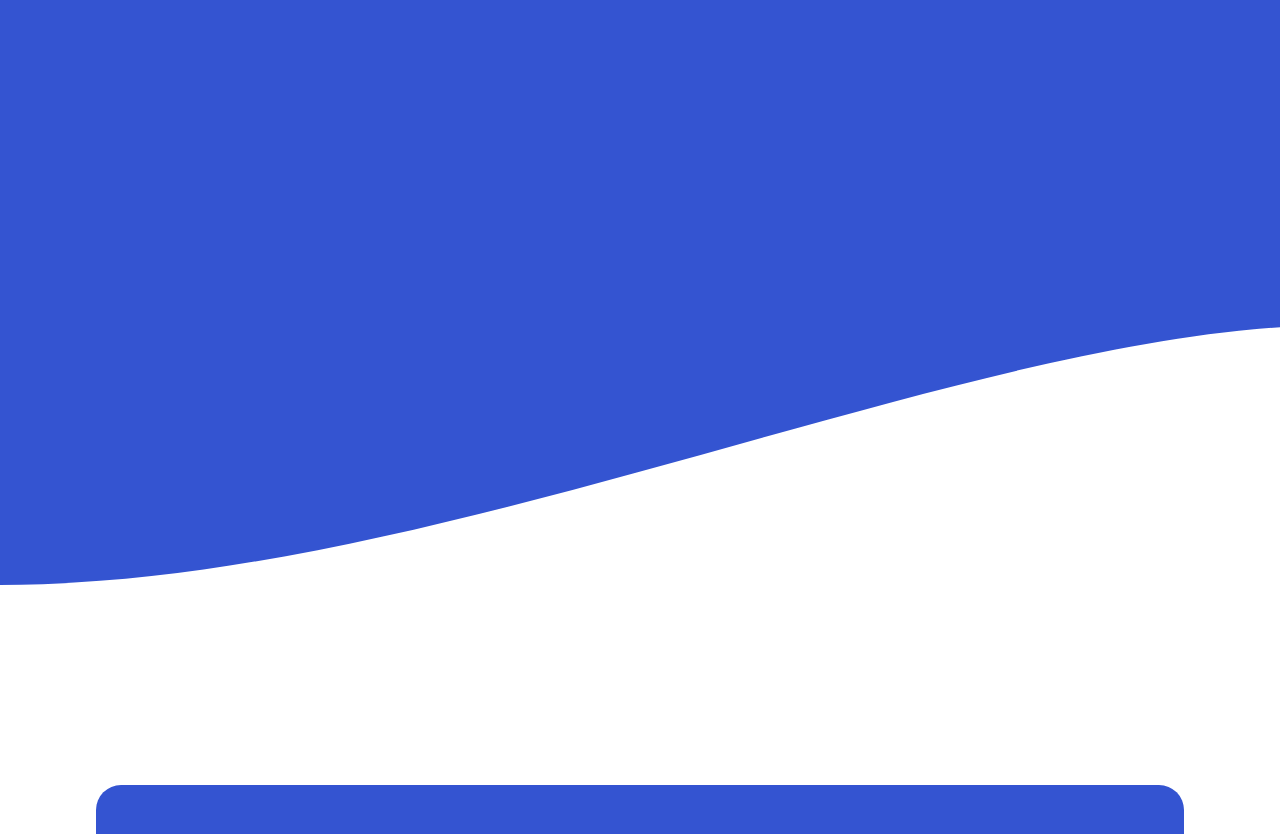
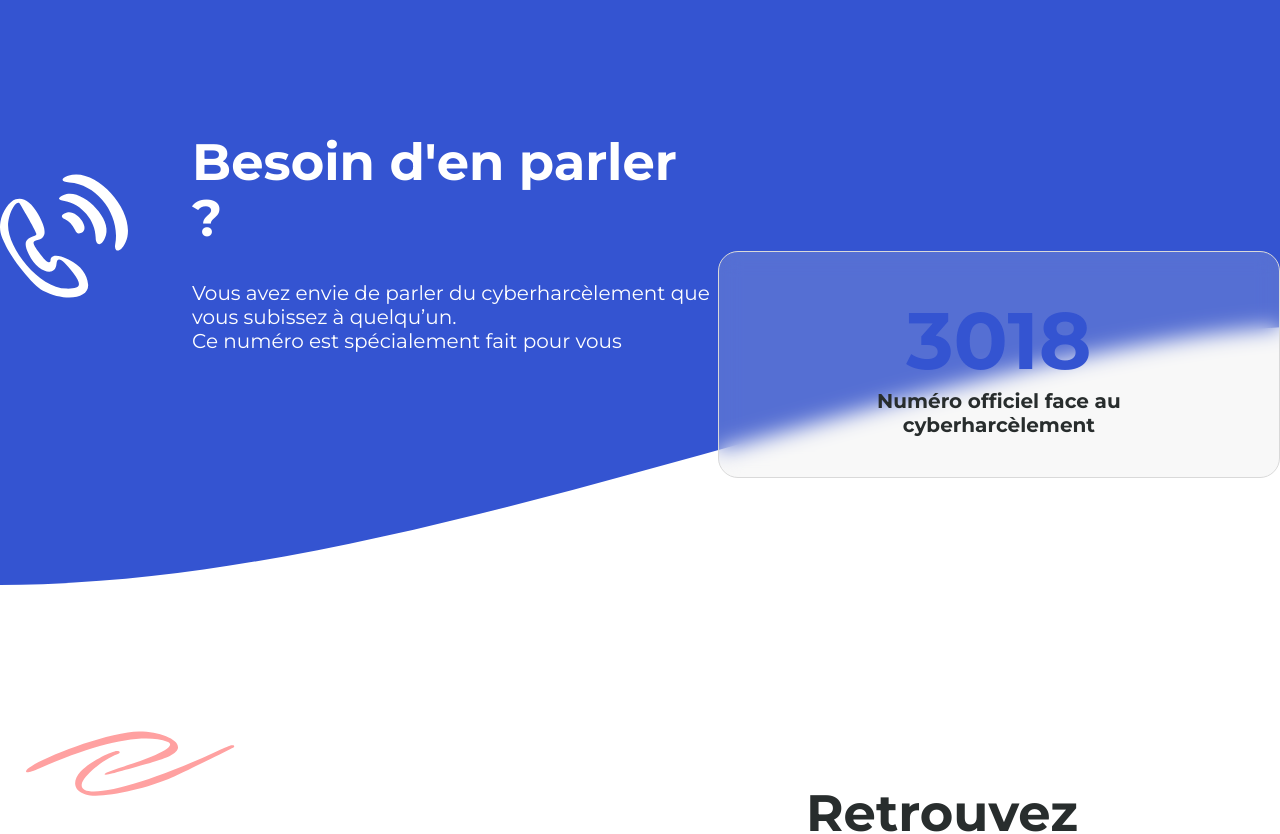
Before and after one commit to matheoftne/acapella, a Vue app: page /parlons-en in a window 1280 px wide. Shown: the part 180-1014 px from the top of the page. Built offline with nearby package versions, Linux system fonts and the light colour scheme; no server answers; the database is empty.

Commit message:
finished parlons-en

```diff
--- a/src/components/Calendar.vue
+++ b/src/components/Calendar.vue
@@ -304,7 +304,6 @@ h2 {
   }
 
   .rdv {
-    width: 100vw;
     background-color: #D8E0FF;
     padding: 3rem 5rem;
   }
--- a/src/components/Footer.vue
+++ b/src/components/Footer.vue
@@ -30,7 +30,7 @@
                 <h3>Navigation</h3>
                 <div class="grid-item-content grid-item-column">
                     <router-link to="/">Accueil</router-link>
-                    <router-link to="/">Parlons en ?</router-link>
+                    <router-link to="/parlons-en">Parlons en ?</router-link>
                     <router-link to="/">A propos</router-link>
                     <router-link to="/">Cyberharcèlement</router-link>
                     <router-link to="/blog">Blog</router-link>
--- /dev/null
+++ b/src/components/Locaux.vue
@@ -0,0 +1,71 @@
+<template>
+
+<div class="locaux pad-base">
+        <div class="local">
+            <p>Local Paris</p>
+            <p>12 Rue Henry Barbus</p>
+            <p>75010 Paris</p>
+            <a href="tel:0208564752">02 08 56 47 52</a>
+            <a href="mailto:bonjour@acapela.fr">bonjour@acapela.fr</a>
+        </div>
+        <div class="local">
+            <p>Local Lyon</p>
+            <p>07 Avenue Pasteur</p>
+            <p>69000 Lyon</p>
+            <a href="tel:0226354158">02 26 35 41 58 </a>
+            <a href="mailto:bonjour@acapela.fr">bonjour@acapela.fr</a>
+        </div>
+        <div class="local">
+            <p>Local Rennes</p>
+            <p>67 Boulevard Carneau</p>
+            <p>35000 Rennes</p>
+            <a href="0214231159">02 14 23 11 59</a>
+            <a href="mailto:bonjour@acapela.fr">bonjour@acapela.fr</a>
+        </div>
+        <div class="local">
+            <p>Local Marseille</p>
+            <p>15 Rue de la cannebière</p>
+            <p>13000 Marseille</p>
+            <a href="0278963223">02 78 96 32 23</a>
+            <a href="mailto:bonjour@acapela.fr">bonjour@acapela.fr</a>
+        </div>
+    </div>
+
+</template>
+
+<style scoped>
+
+.locaux {
+        display: grid;
+        grid-template-columns: repeat(4, 1fr);
+        gap: 1.75rem;
+        font-size: 20px;
+        color: white;
+
+        & a {
+            color: inherit;
+        }
+
+        .local {
+            background-color: #FFA1A1;
+            border-radius: 1.25rem;
+            padding: 2.5rem;
+            text-align: start;
+
+            display: flex;
+            flex-direction: column;
+            gap: 1rem;
+
+            & p {
+                margin: 0;
+
+                &:first-of-type {
+                    font-weight: 700;
+                }
+            }
+
+        }
+
+    }
+
+</style>
--- a/src/components/TalkAboutIt.vue
+++ b/src/components/TalkAboutIt.vue
@@ -1,5 +1,6 @@
 <script setup>
-
+import Calendar from './Calendar.vue'
+import Locaux from './Locaux.vue';
 </script>
 
 <template>
@@ -7,22 +8,213 @@
     <img class="background-top" src="/background-top-parlons-en.svg">
 
     <div class="hero">
+        <div class="hero-content">
+            <img src="/phone.svg">
+            <div class="hero-text">
+                <h1>Besoin d'en parler ?</h1>
+                <p>Vous avez envie de parler du cyberharcèlement que vous subissez à quelqu’un. <br>Ce numéro est spécialement fait pour vous</p>
+            </div>
+        </div>
+        <div class="cyberbullying-number">
+            <a href="tel:3018">3018</a>
+            <span>Numéro officiel face au cyberharcèlement</span>
+        </div>
+    </div>
+
+    <div class="page-content">
+
+        <div class="invitation-locaux pad-base">
+            <img src="/locaux.png" alt="Nos locaux">
+            <div class="text-wrapper">
+                <h2>Retrouvez nous directement dans <strong>nos locaux</strong></h2>
+                <p>Vous souhaitez rencontrez des personnes qui savent comment vous aider.<br> Nous avons de nombreux locaux capable de vous accueillir dans lesquels vous pourrez retrouvez des professionnels qui sauront comment vous aider.</p>
+            </div>
+            <img src="/swirl-red.svg" class="swirl">
+        </div>
+
+        <Locaux />
+
+        <Calendar/>
+
+        <div class="chat-cta pad-base">
+            <div class="chat-cta-content">
+                <div class="chat-cta-txt">
+                    <h2>Un chat rien que pour vous</h2>
+                    <p>Nous comprenons à quel point il peut être difficile de parler de ses expériences. C'est pourquoi nous avons mis en place ce chat anonyme, Un espace sûr où vous pouvez partager vos préoccupations, vos peurs et vos frustrations en toute confidentialité avec nos professionnels.</p>
+                    <router-link to="/chat-pro" class="btn-chat">Allez sur le chat</router-link>
+                </div>
+                <img src="/chat-bubbles.png" alt="Allez voir le chat si vous avez besoin de parler anonymement">
+            </div>
+        </div>
 
     </div>
+
+
 
 
 </template>
 
 <style scoped>
 
+    strong {
+        font-weight: inherit;
+        color: #FFA1A1;
+    }
+
+
+
     .background-top {
         position: absolute;
-        inset: 0 auto auto 0;
+        inset: 0;
         z-index: -60;
     }
 
+    .page-content {
+        display: flex;
+        flex-direction: column;
+        gap: 6rem;
+        margin-bottom: 6rem;
+    }
+
     .hero {
-        min-height: 100svh;
+        min-height: calc(100svh - 132.67px - 100px);
+        color: white;
+        display: flex;
+        align-items: center;
+        padding-bottom: 232.67px;
+        justify-content: space-around;
+
+        & .hero-content {
+            display: flex;
+            align-items: center;
+            gap: 4rem;
+
+            & img {
+                aspect-ratio: 1/1;
+                width: 128px;
+            }
+
+            & .hero-text {
+
+                & h1 {
+                    text-align: start;
+                }
+
+                & p {
+                    font-size: 20px;
+                    max-width: 600px;
+                    text-align: start;
+                }
+            }
+
+        }
+
+        & .cyberbullying-number {
+            border-radius: 1.25rem;
+            border: 1px solid #D9D9D9;
+            background: rgba(217, 217, 217, 0.20);
+            backdrop-filter: blur(10.699999809265137px);
+            padding: 2.5rem 5rem;
+            font-size: 1.25rem;
+            font-weight: 700;
+            display: flex;
+            flex-direction: column;
+            margin-top: 16rem;
+
+            & a {
+                color: #3454D1;
+                font-size: 5rem;
+                font-weight: 700;
+            }
+
+            & span {
+                color: #282D2D;
+                text-align: center;
+                max-width: 75%;
+                margin-inline: auto;
+            }
+
+        }
+
+    }
+
+    .chat-cta {
+
+        & .chat-cta-content {
+
+            background-color: #3454D1;
+            border-radius: 25px;
+            color: white;
+            padding: 2rem 6.5rem;
+            display: flex;
+            align-items: center;
+            justify-content: space-around;
+
+            & .chat-cta-txt {
+                text-align: start;
+                display: flex;
+                flex-direction: column;
+                gap: 1rem;
+                align-items: flex-start;
+
+                & h2 {
+                    margin: 0;
+                }
+
+                & p {
+                    font-size: 20px;
+                }
+            }
+
+            & .btn-chat {
+                background-color: white;
+                color: #FFA1A1;
+                padding: .75rem 1.75rem;
+                border-radius: 10px;
+                font-weight: 700;
+            }
+
+            & a {
+                color: inherit;
+            }
+
+            & img {
+                width: 500px;
+            }
+
+        }
+    }
+
+    .invitation-locaux {
+        display: flex;
+        align-items: center;
+        gap: 4rem;
+        position: relative;
+
+        & .text-wrapper {
+            display: flex;
+            flex-direction: column;
+            gap: 2.75rem;
+            text-align: start;
+
+            & h2 {
+                margin: 0;
+            }
+
+            & p {
+                font-size: 20px;
+            }
+        }
+
+        & img {
+            border-radius: 20px;
+        }
+
+    }
+
+    .swirl {
+        position: absolute;
+        inset: -3.5% auto auto 2%;
     }
 
 </style>
--- a/src/style.css
+++ b/src/style.css
@@ -93,4 +93,5 @@ h2 {
 body {
   margin: 0;
   font-family: Montserrat, sans-serif;
+  overflow-x: clip;
 }
```
